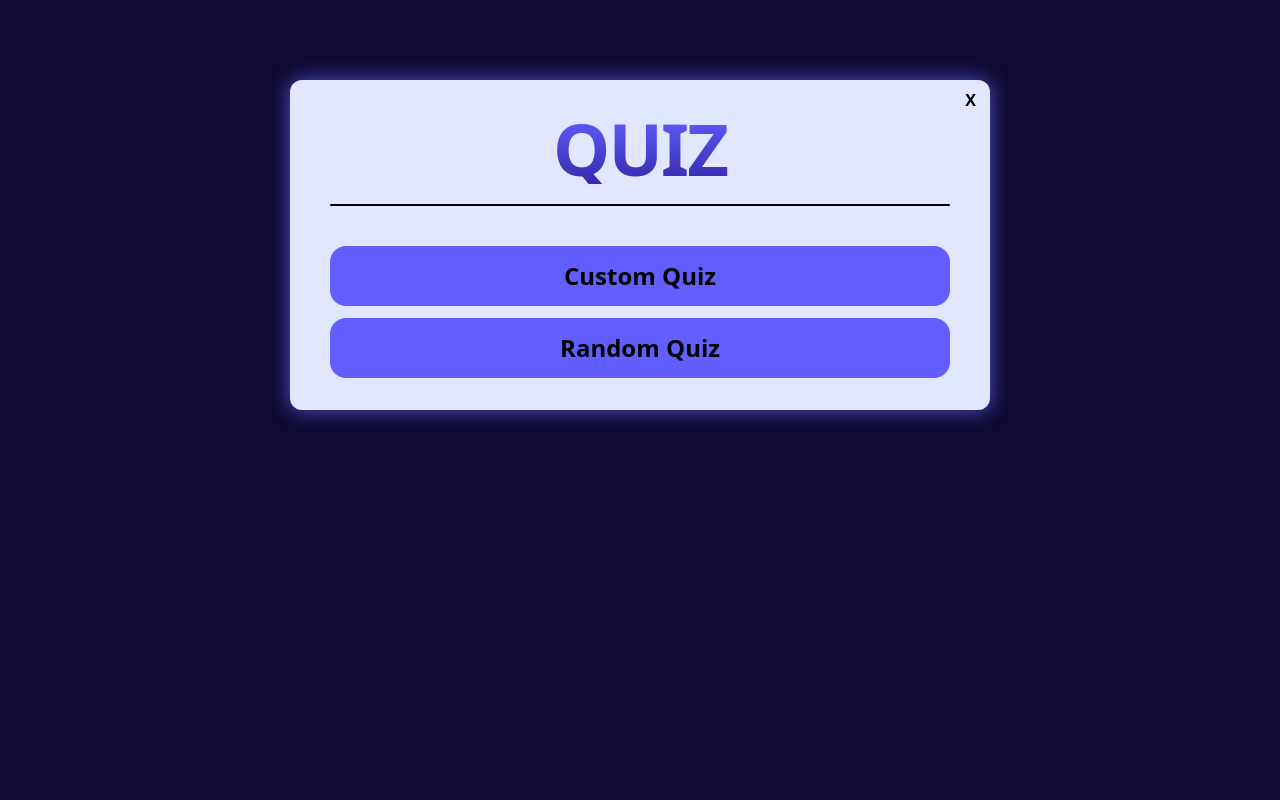
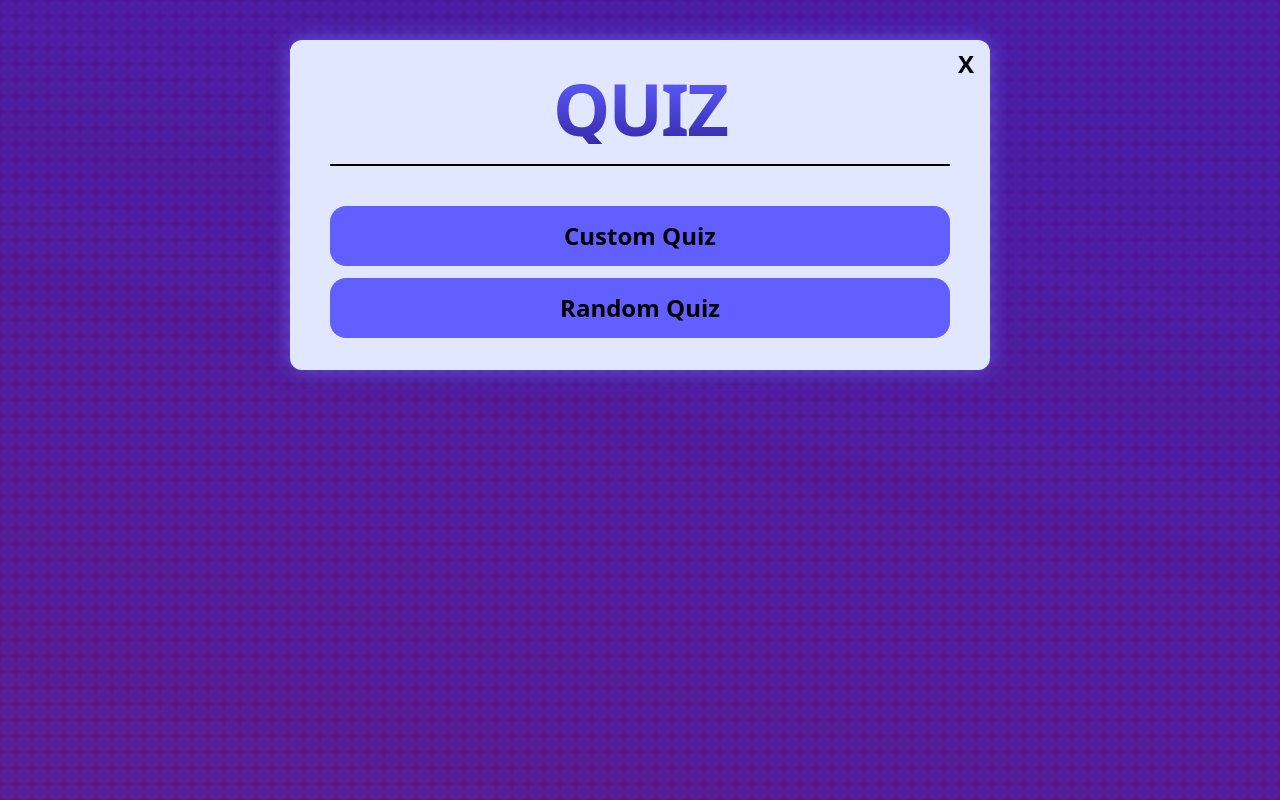
Before and after one commit to biandresen/Quiz-App, a React (Vite) app: page / in a window 1280 px wide. Built offline with nearby package versions, Linux system fonts and the light colour scheme.

Commit message:
add background image

```diff
--- a/src/components/ChooseQuestions.jsx
+++ b/src/components/ChooseQuestions.jsx
@@ -51,12 +51,9 @@ const ChooseQuestions = ({ setCustomQuestions, setQuestionsType }) => {
   }, [question, alt1, alt2, answer]);
 
   return (
-    <div className="relative flex text-center flex-col bg-indigo-100 shadow-[0_0_20px_rgba(99,102,241,0.8)] mx-auto px-3 py-6 md:px-10 md:py-8 mt-20 rounded-xl w-[min(90%,700px)] h-[min(auto,700px)]">
+    <div className="relative flex text-center flex-col bg-indigo-100 shadow-[0_0_20px_rgba(99,102,241,0.8)] mx-auto px-3 py-6 md:px-10 md:py-8 mt-10 rounded-xl w-[min(90%,700px)] h-[min(auto,700px)]">
       <h1 className="text-5xl lg:text-7xl tracking-tight mb-5 text-gradient">QUIZ</h1>
-      <button
-        onClick={() => setIsDone(true)}
-        className="button bg-transparent py-0.5 px-2 absolute top-1 right-1"
-      >
+      <button onClick={() => setIsDone(true)} className="x-btn">
         X
       </button>
       <hr className="h-0.5 bg-black border-0 rounded-2xl" />
--- a/src/components/Quiz.jsx
+++ b/src/components/Quiz.jsx
@@ -42,9 +42,9 @@ const Quiz = ({ setSeeResult, qList, setScore, resetQuiz }) => {
   };
 
   return (
-    <div className="relative flex text-center flex-col shadow-[0_0_20px_rgba(99,102,241,0.8)] bg-indigo-100 mx-auto px-3 py-6 md:px-10 md:py-8 mt-20 rounded-xl w-[min(90%,700px)] h-[min(auto,700px)]">
+    <div className="relative flex text-center flex-col shadow-[0_0_20px_rgba(99,102,241,0.8)] bg-indigo-100 mx-auto px-3 py-6 md:px-10 md:py-8 mt-10 rounded-xl w-[min(90%,700px)] h-[min(auto,700px)]">
       <h1 className="text-5xl lg:text-7xl  tracking-tight mb-5 text-gradient">QUIZ</h1>
-      <button onClick={resetQuiz} className="button bg-transparent py-0.5 px-2 absolute top-1 right-1">
+      <button onClick={resetQuiz} className="x-btn">
         X
       </button>
       <hr className="h-0.5 bg-black border-0 rounded-2xl" />
--- a/src/components/QuizResult.jsx
+++ b/src/components/QuizResult.jsx
@@ -1,6 +1,6 @@
 const QuizResult = ({ setSeeResult, score, resetQuiz }) => {
   return (
-    <div className="flex text-center flex-col bg-indigo-100 shadow-[0_0_20px_rgba(99,102,241,0.8)] mx-auto px-3 py-6 md:px-10 md:py-8 mt-20 rounded-xl w-[min(90%,700px)] h-[min(auto,700px)]">
+    <div className="flex text-center flex-col bg-indigo-100 shadow-[0_0_20px_rgba(99,102,241,0.8)] mx-auto px-3 py-6 md:px-10 md:py-8 mt-10 rounded-xl w-[min(90%,700px)] h-[min(auto,700px)]">
       <h1 className="text-5xl lg:text-7xl tracking-tight mb-5 text-gradient">RESULT</h1>
       <hr className="h-0.5 bg-black border-0 rounded-2xl" />
       <h3 className="font-bold mt-5 text-3xl md:text-4xl tracking-tight">
--- a/src/index.css
+++ b/src/index.css
@@ -1,7 +1,9 @@
 @import "tailwindcss";
 
-body {
-  background-color: rgb(16, 10, 52);
+html {
+  /* background-color: rgb(16, 10, 52); */
+  min-height: 100vh;
+  background-image: url("./assets/images/diamond-sunset.svg");
 }
 
 @layer components {
@@ -13,6 +15,10 @@ body {
 
 @utility button {
   @apply border-2 border-transparent font-bold py-3 px-6 bg-indigo-500 rounded-2xl cursor-pointer hover:bg-indigo-400 transition duration-200;
+}
+
+@utility x-btn {
+  @apply button bg-transparent py-0.5 px-2.5 rounded-full absolute top-1 right-1 text-[calc(1rem+0.5vw)] lg:text-2xl;
 }
 
 @utility if-disabled {
```
Also changed, not shown: src/assets/images/diamond-sunset.svg (added).
